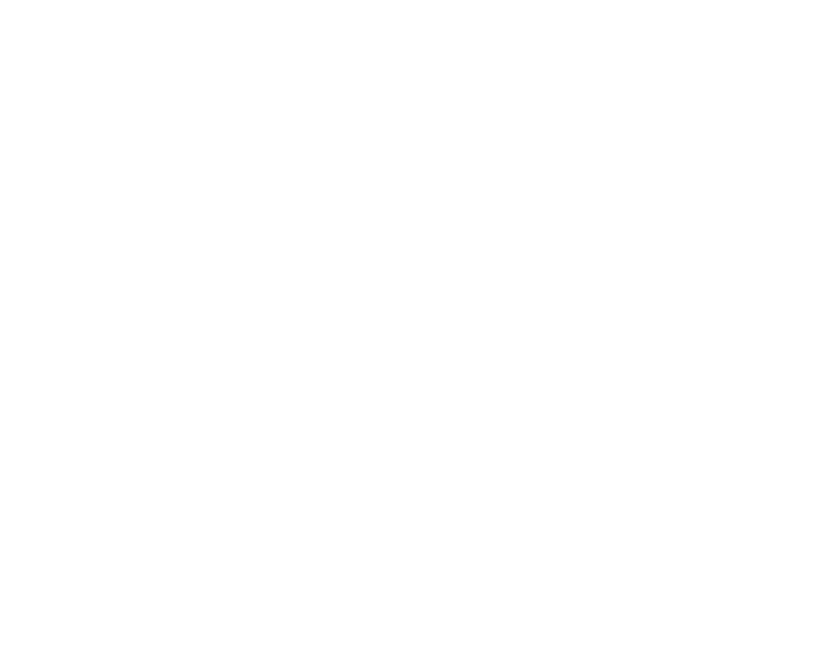
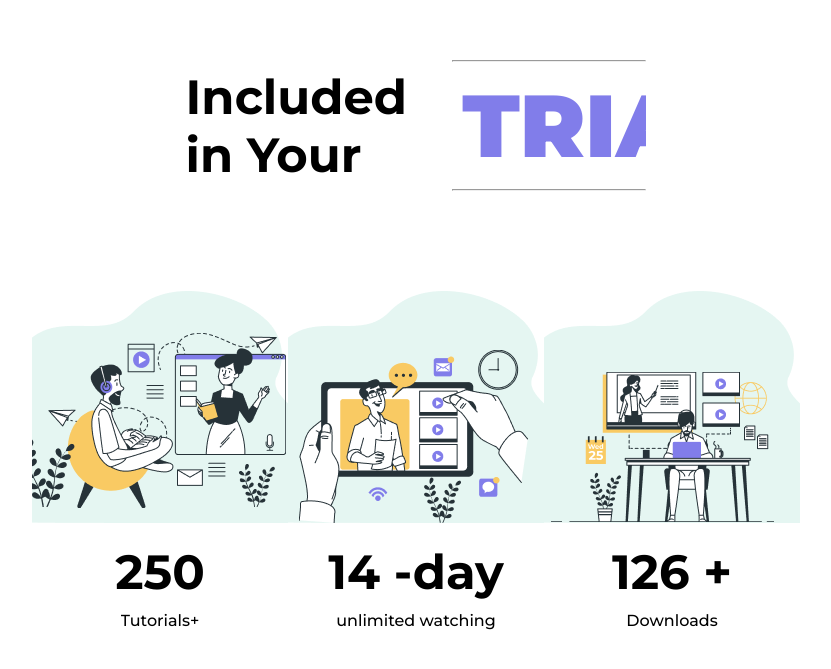
Before and after one commit to babaJay23/CoursEfree, a React (Create React App) app: page / in a window 1280 px wide. Shown: the part 1569-2238 px from the top of the page, without its empty margins (224-1055 px from the left). Before the commit the page ends 1379 px from the top, so only its background shows below. Built offline with nearby package versions, Linux system fonts and the light colour scheme.

Commit message:
trial component

```diff
--- a/src/App.js
+++ b/src/App.js
@@ -2,6 +2,7 @@
 import About from './components/About/About';
 import Home from './components/Home/Home';
 import Navbar from './components/Navbar/Navbar';
+import Trial from './components/Trial/Trial';
 
 const  App = () => {
   return (
@@ -9,6 +10,7 @@
       <Navbar about={'About'} trial={'Trial'} tutorials={'Tutorials'} free={'Win a Course'} testimonials={'Testimonials'}/>
       <Home />
       <About />
+      <Trial />
     </div>
   );
 }
--- a/src/components/About/About.js
+++ b/src/components/About/About.js
@@ -30,6 +30,7 @@
    justify-content: center;
    padding: 20px;
    margin-top: 60px;
+   padding-bottom: 50px;
 
 `
 
--- /dev/null
+++ b/src/components/Trial/Trial.js
@@ -0,0 +1,84 @@
+import React from 'react'
+import styled from 'styled-components';
+
+const Trial = () => {
+  return (
+    <TrialContainer className='trial-container'>
+      <SectionHeader className="section-header">
+        <H3>Included in Your</H3>
+        <div className="bold">
+          <hr style={{ fontWeight: 700 }} />
+          <H1>TRIAL</H1>
+          <hr style={{ fontWeight: 700 }} />
+        </div>
+      </SectionHeader>
+
+      <SectionImages className="section-images">
+        <TrialDescription className="description">
+          <img src="/img/trial1.png" alt="trial1" />
+          <H3 style={{ marginTop: '20px' }}>250</H3>
+          <p style={{  marginTop: '10px', fontWeight: 500 }}>Tutorials+</p>
+        </TrialDescription>
+        <TrialDescription className="description">
+          <img src="/img/trial2.png" alt="trial2" />
+          <H3 style={{ marginTop: '20px' }}> 14 -day</H3>
+          <p style={{  marginTop: '10px', fontWeight: 500 }}>unlimited watching</p>
+        </TrialDescription>
+        <TrialDescription className="description">
+          <img src="/img/trial3.png" alt="trial3" />
+          <H3 style={{ marginTop: '20px' }}> 126 +</H3>
+          <p style={{  marginTop: '10px', fontWeight: 500 }}>Downloads</p>
+        </TrialDescription>
+      </SectionImages>
+    </TrialContainer>
+  )
+}
+
+const TrialContainer = styled.div`
+  display: flex;
+  flex-direction: column;
+  width: 60%;
+  margin: auto;
+  justify-content: center;
+  align-items: center;
+  padding: 150px 0px;
+`
+
+const SectionHeader = styled.div`
+  display: flex;
+  align-items: center;
+  width: 60%;
+  padding-top: 70px;
+`
+
+const H3 = styled.h3`
+  display: flex;
+  font-size: 3rem;
+  font-weight: 700;
+`
+
+const H1 = styled.h1`
+  display: flex;
+  padding: 10px;
+  font-size: 5.5rem;
+  font-weight: 900;
+  color: #817dea;
+`
+
+const SectionImages = styled.div`
+  display: flex;
+  justify-content: space-between;
+  width: 100%;
+  margin-top: 100px;
+`
+
+const TrialDescription = styled.div`
+  display: flex;
+  flex-direction: column;
+  justify-content: center;
+  align-items: center;
+  width: 100%;
+  margin: auto;
+`
+
+export default Trial;
```
